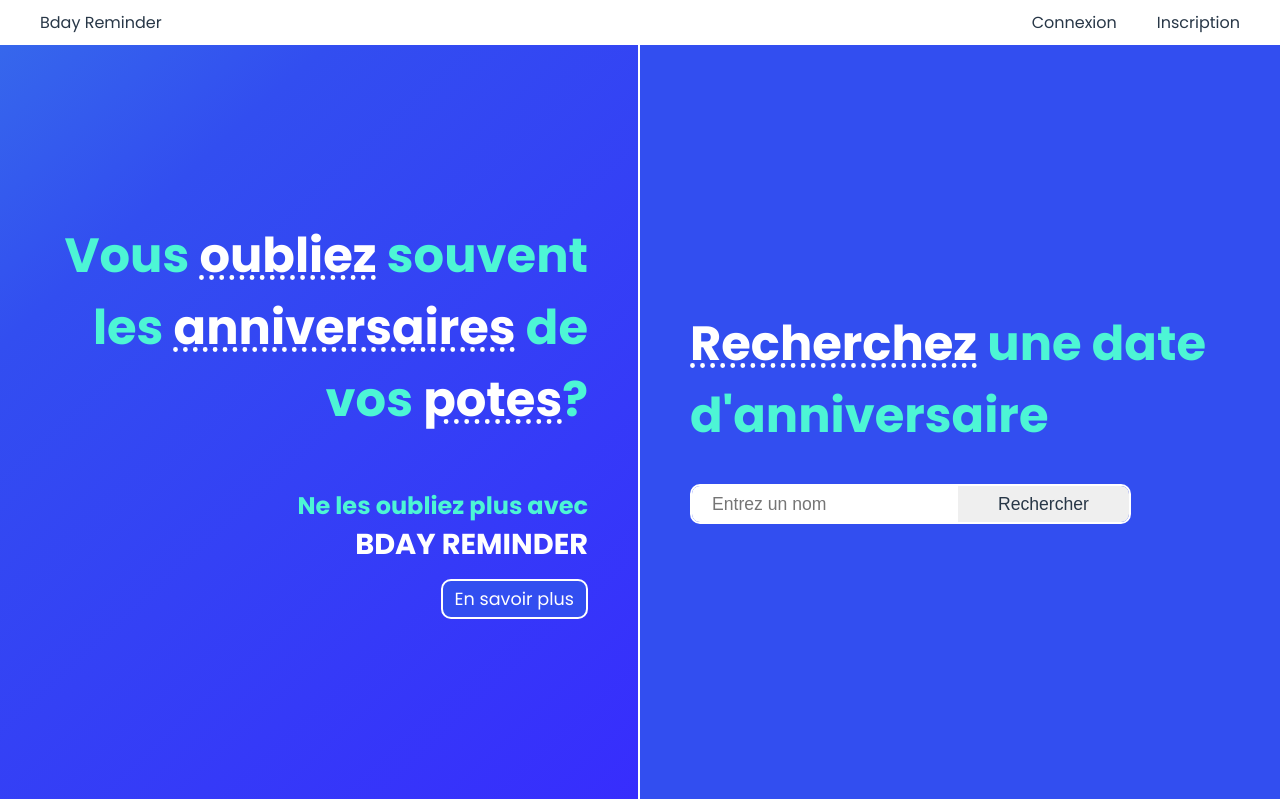
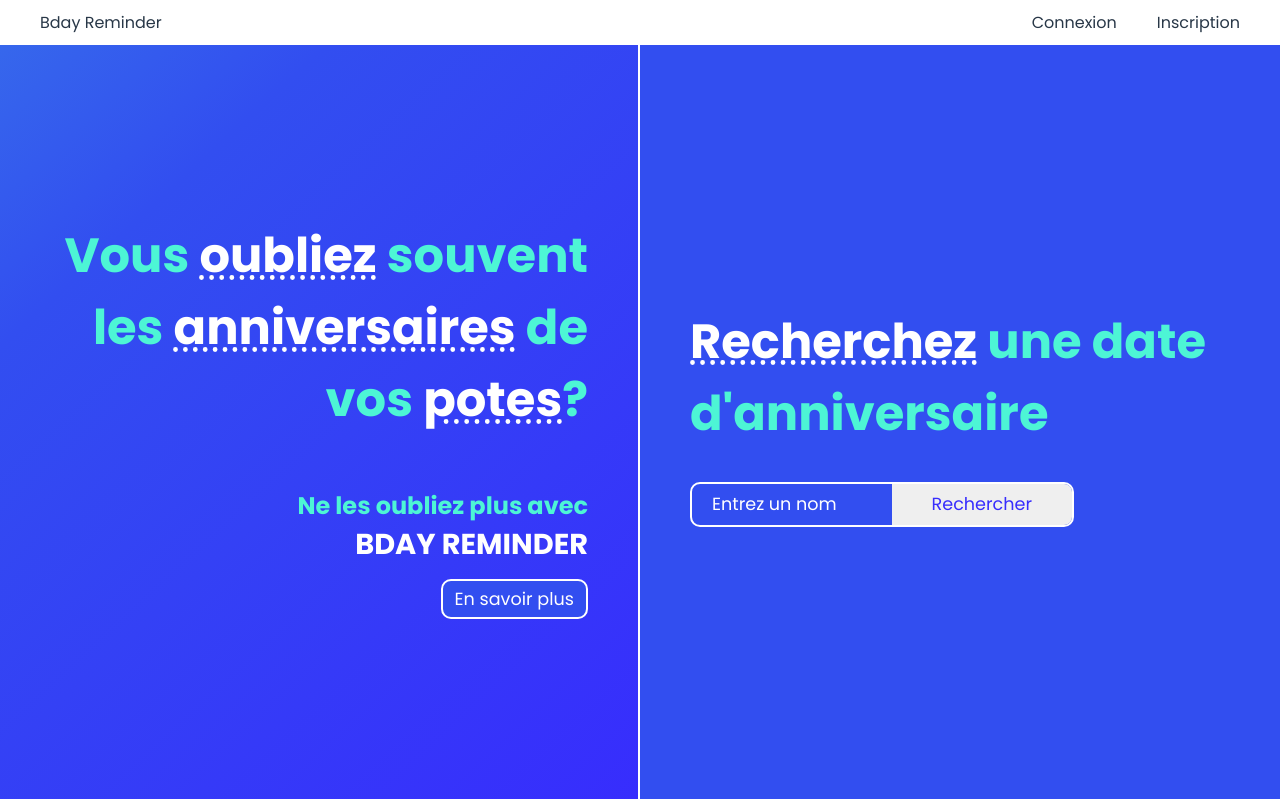
Before and after one commit to Sigmanificient/bday-reminder, a Flask app: page / in a window 1280 px wide. Shown: the top 799 px of the page. Run offline with Flask 2, Linux system fonts and the light colour scheme; style sheets or scripts are compiled from the project's sources.

Commit message:
fixing form

```diff
--- a/src/static/scss/base/_reset.scss
+++ b/src/static/scss/base/_reset.scss
@@ -19,6 +19,7 @@ main {
 }
 
 input {
+  font-family: inherit;
   -webkit-appearance: none;
   border: none;
   outline: none;
--- a/src/static/scss/pages/_index.scss
+++ b/src/static/scss/pages/_index.scss
@@ -72,18 +72,28 @@ form#birthday_form {
   border: 2px solid colors.$white;
   border-radius: 10px;
   overflow: hidden;
-  height: 40px;
+  height: 45px;
+  position: relative;
 
   input {
+    font-weight: 500;
     height: 100%;
 
-    &[type="text"] {
+    &#search {
+      background: transparent;
       color: colors.$white;
       padding: 0 20px;
+      width: min(60%, 200px);
+
+      &::placeholder {
+        color: colors.$white;
+      }
     }
 
     &[type="submit"] {
-      color: colors.$blue-800;
+      position: absolute;
+      top: 0; right: 0; bottom: 0;
+      color: colors.$blue-400;
       padding: 0 40px;
     }
   }
```
